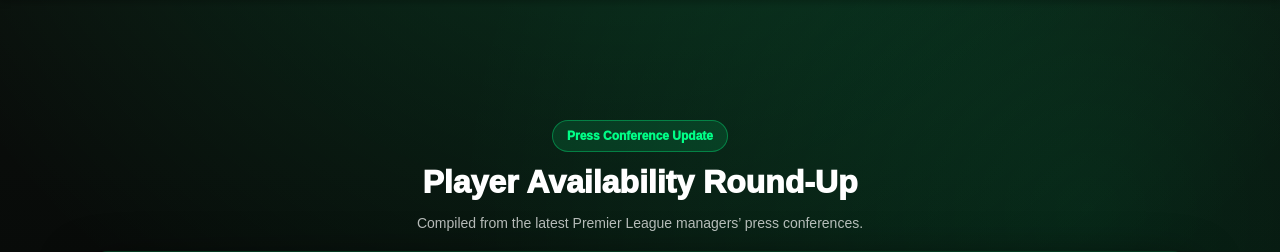
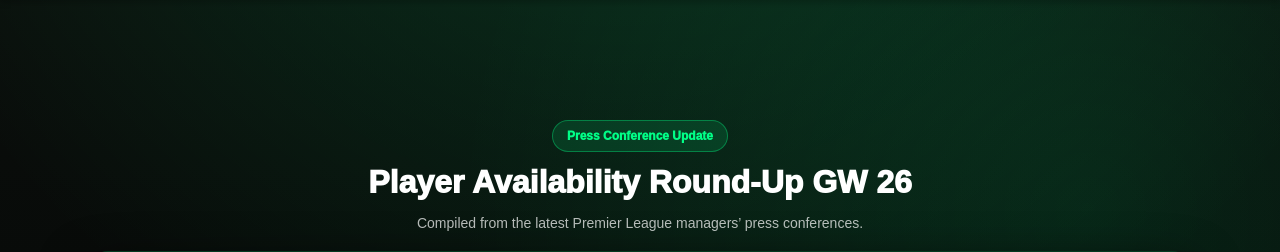
Before and after one commit to fpltrajectory/fpl-trajectory, a Flask app: template templates/home.html in a window 1280 px wide. Shown: the part 76-328 px from the top of the page. Run offline with Flask 3, Linux system fonts and the light colour scheme; the template is opened without the code that fills it, so the values that code supplies are empty.

Commit message:
Short clear message

```diff
--- a/templates/home.html
+++ b/templates/home.html
@@ -53,7 +53,7 @@
 <section class="availability-section">
     <div class="availability-head">
         <div class="availability-kicker">Press Conference Update</div>
-        <h2 class="availability-title">Player Availability Round-Up</h2>
+        <h2 class="availability-title">Player Availability Round-Up GW 26</h2>
         <p class="availability-sub">
             Compiled from the latest Premier League managers’ press conferences.
         </p>
```
